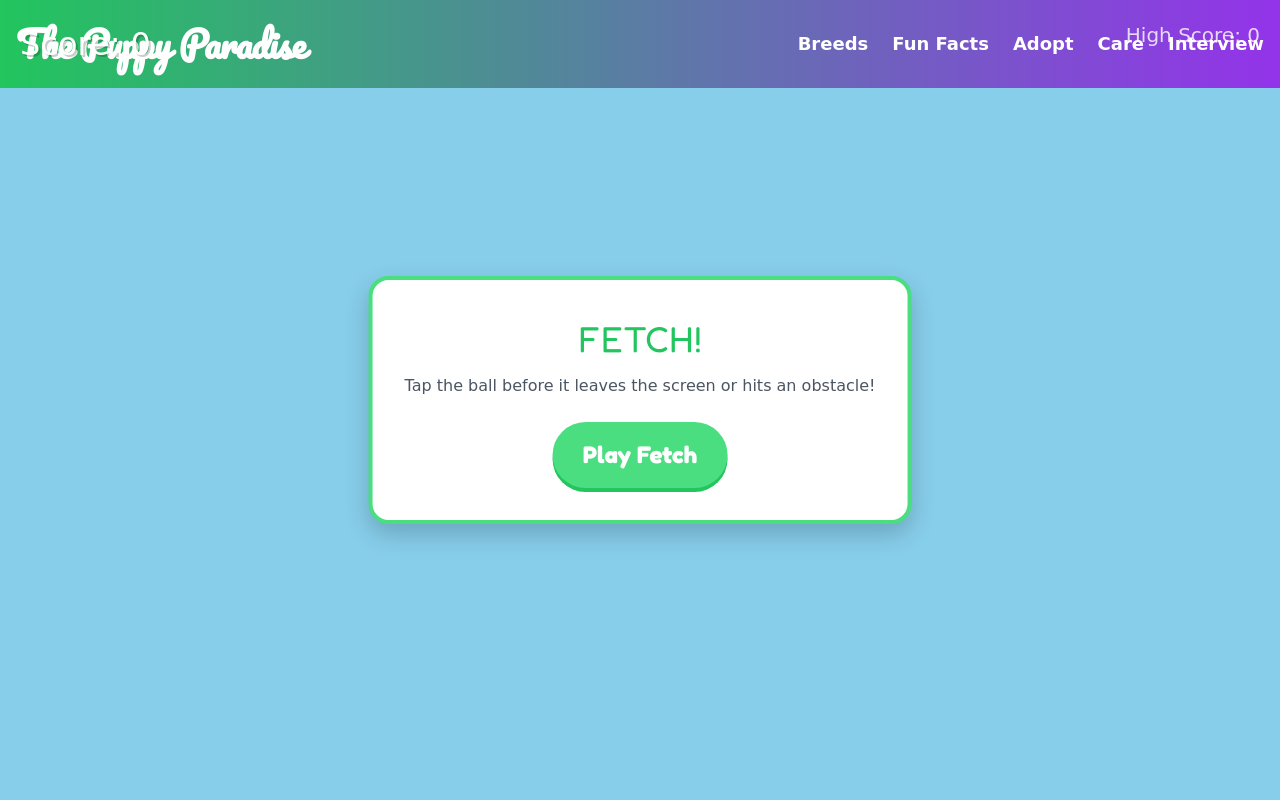
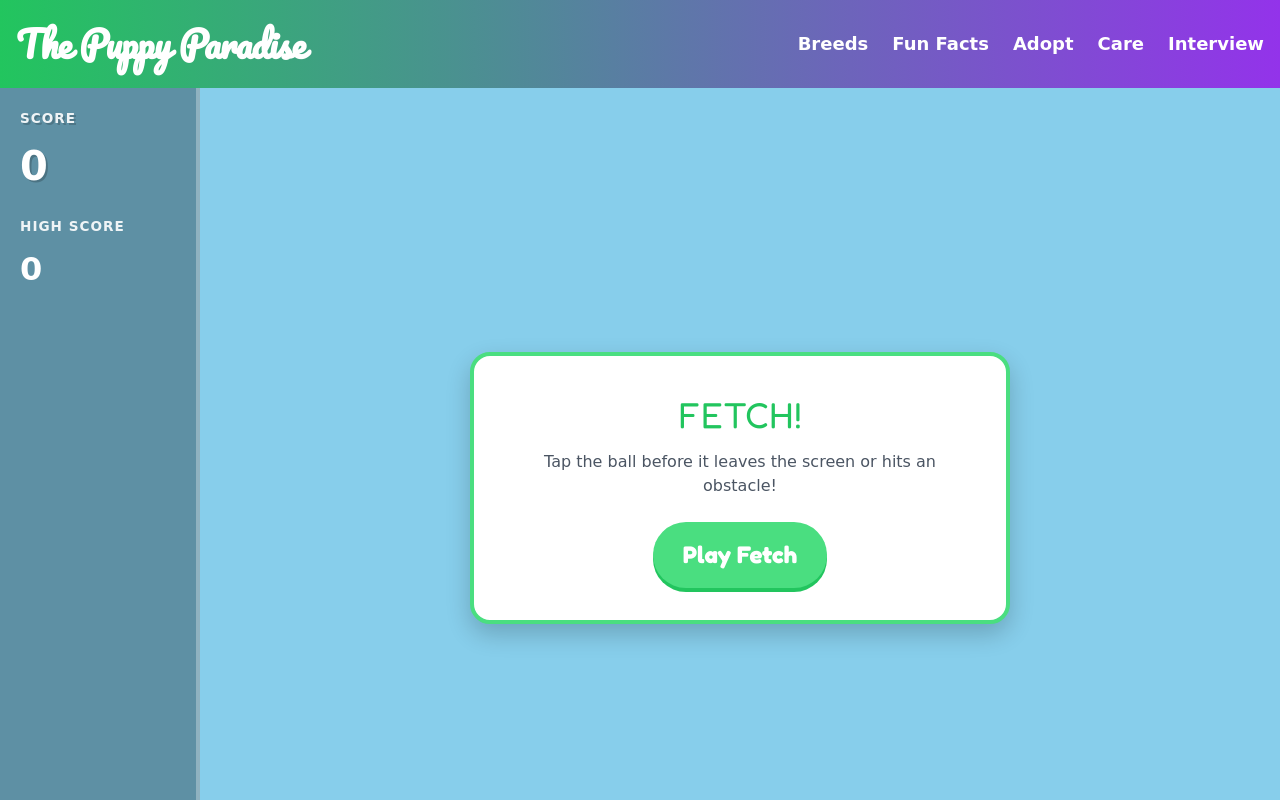
Before and after one commit to Asd112519/Puppy-Paradise, a React (Vite) app: page /games/fetch in a window 1280 px wide. Shown: the top 800 px of the page. Built offline with nearby package versions, Linux system fonts and the light colour scheme.

Commit message:
Add sidebar for Score and High Score
cgen-1d26e6dc43f1453aab852dd662c6b0f0

```diff
--- a/client/pages/GameFetch.tsx
+++ b/client/pages/GameFetch.tsx
@@ -483,37 +483,51 @@ export default function GameFetch() {
           height: "100vh",
           overflow: "hidden",
           background: "#87CEEB",
+          display: "flex",
         }}
       >
-        <canvas ref={canvasRef} style={{ display: "block" }} />
-
+        {/* Sidebar */}
         <div
           style={{
-            position: "absolute",
-            top: 20,
-            left: 20,
+            width: "200px",
+            background: "rgba(0, 0, 0, 0.3)",
+            padding: "20px",
+            display: "flex",
+            flexDirection: "column",
+            gap: "20px",
+            borderRight: "4px solid rgba(255, 255, 255, 0.3)",
+            flexShrink: 0,
+          }}
+        >
+          <div
+            style={{
               color: "white",
-            fontSize: "2rem",
               fontFamily: "'Comic Sans MS', sans-serif",
               textShadow: "2px 2px 0px rgba(0,0,0,0.2)",
             }}
           >
-          Score: <span>{score}</span>
+            <div style={{ fontSize: "0.85rem", opacity: 0.9, marginBottom: "8px", textTransform: "uppercase", letterSpacing: "1px", fontWeight: "600" }}>
+              Score
+            </div>
+            <div style={{ fontSize: "2.5rem", fontWeight: "bold" }}>{score}</div>
           </div>
 
           <div
             style={{
-            position: "absolute",
-            top: 20,
-            right: 20,
               color: "white",
-            fontSize: "1.25rem",
               fontFamily: "'Comic Sans MS', sans-serif",
-            opacity: 0.8,
             }}
           >
-          High Score: <span>{highScore}</span>
+            <div style={{ fontSize: "0.85rem", opacity: 0.9, marginBottom: "8px", textTransform: "uppercase", letterSpacing: "1px", fontWeight: "600" }}>
+              High Score
             </div>
+            <div style={{ fontSize: "2rem", fontWeight: "bold" }}>{highScore}</div>
+          </div>
+        </div>
+
+        {/* Game Canvas Area */}
+        <div style={{ flex: 1, position: "relative" }}>
+          <canvas ref={canvasRef} style={{ display: "block", width: "100%", height: "100%" }} />
 
         {gameState === "start" && (
           <div
@@ -650,6 +664,7 @@ export default function GameFetch() {
             }
           `}</style>
         </div>
+      </div>
     </Layout>
   );
 }
```
Lines whose indentation alone changed are shown as unchanged.
